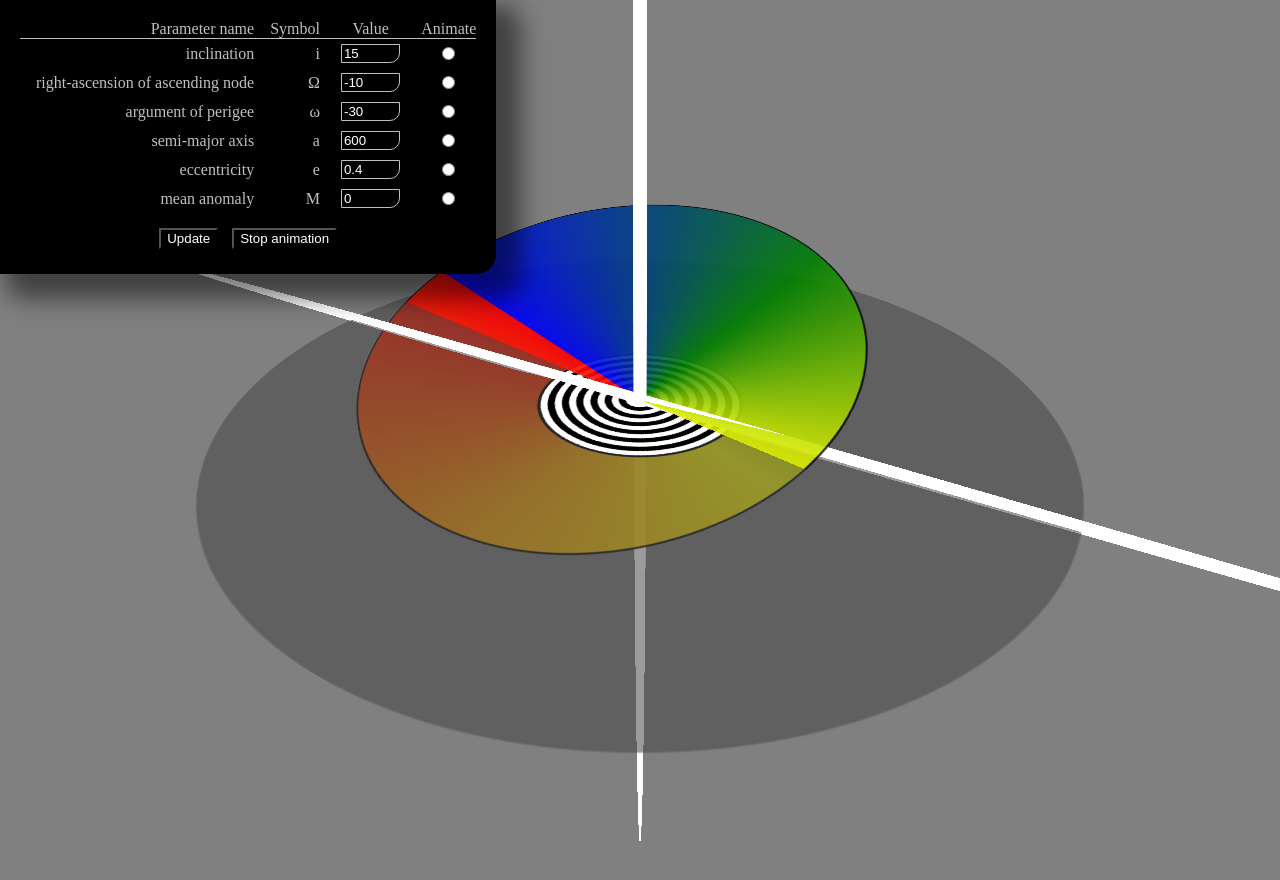
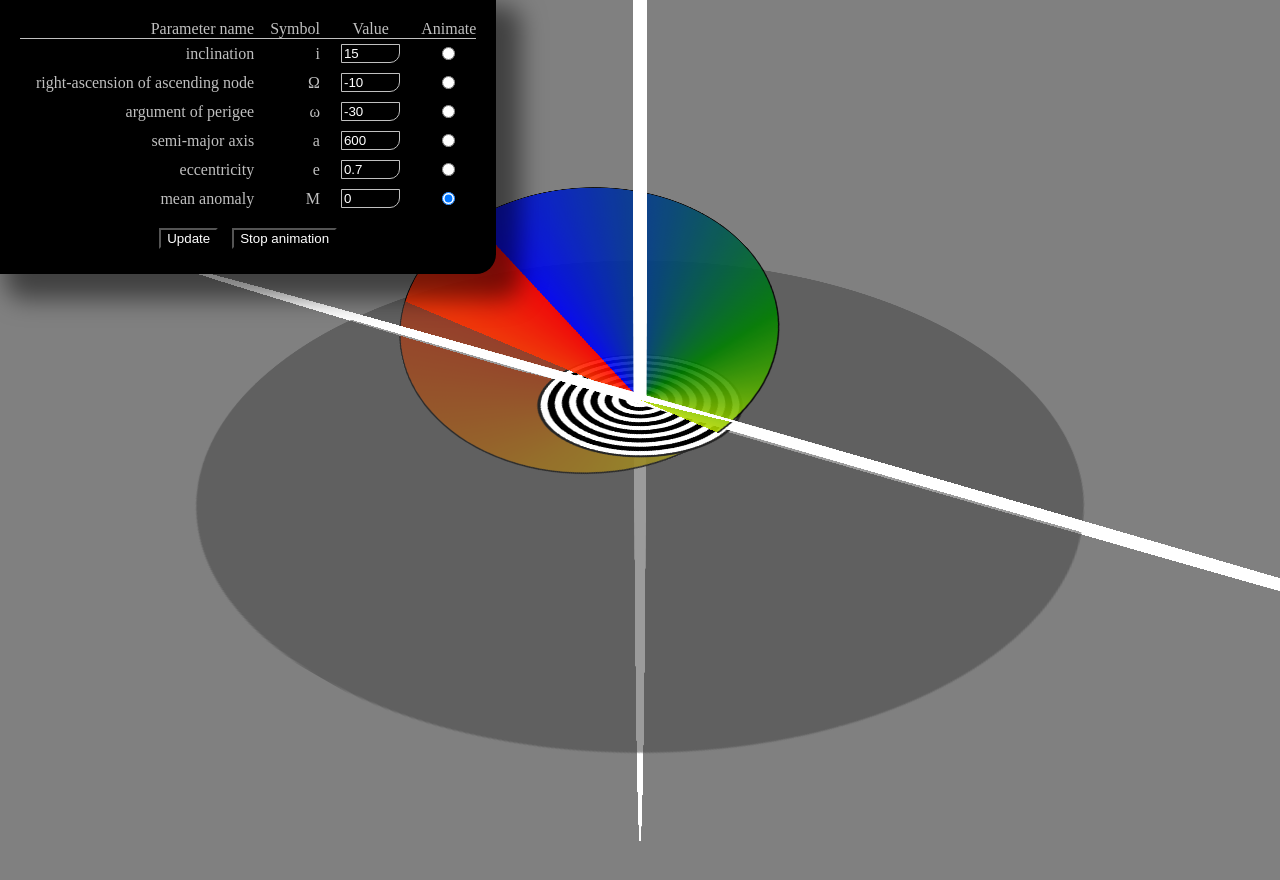
Before and after one commit to battlesnake/kepler-orbit-viewer, a plain HTML site: page index.html in a window 1280 px wide. Shown: the top 880 px of the page. Drawn offline with Linux system fonts and the light colour scheme.

Commit message:
minor tweaks

```diff
--- a/Data.js
+++ b/Data.js
@@ -57,7 +57,7 @@ const orbits = [
 		Ω: -10,
 		ω: -30,
 		a: 600,
-		e: 0.4,
+		e: 0.7,
 		style: {
 			border: '2px solid black',
 			opacity: 0.9,
--- a/index.html
+++ b/index.html
@@ -63,7 +63,7 @@
 						<td>mean anomaly</td>
 						<td>M</td>
 						<td><input type="text" class="arg" name="M"></td>
-						<td><input type="radio" class="animate" name="animate" value="M"></td>
+						<td><input type="radio" class="animate" name="animate" value="M" checked></td>
 					</tr>
 				</table>
 				<div class="buttons">
```
